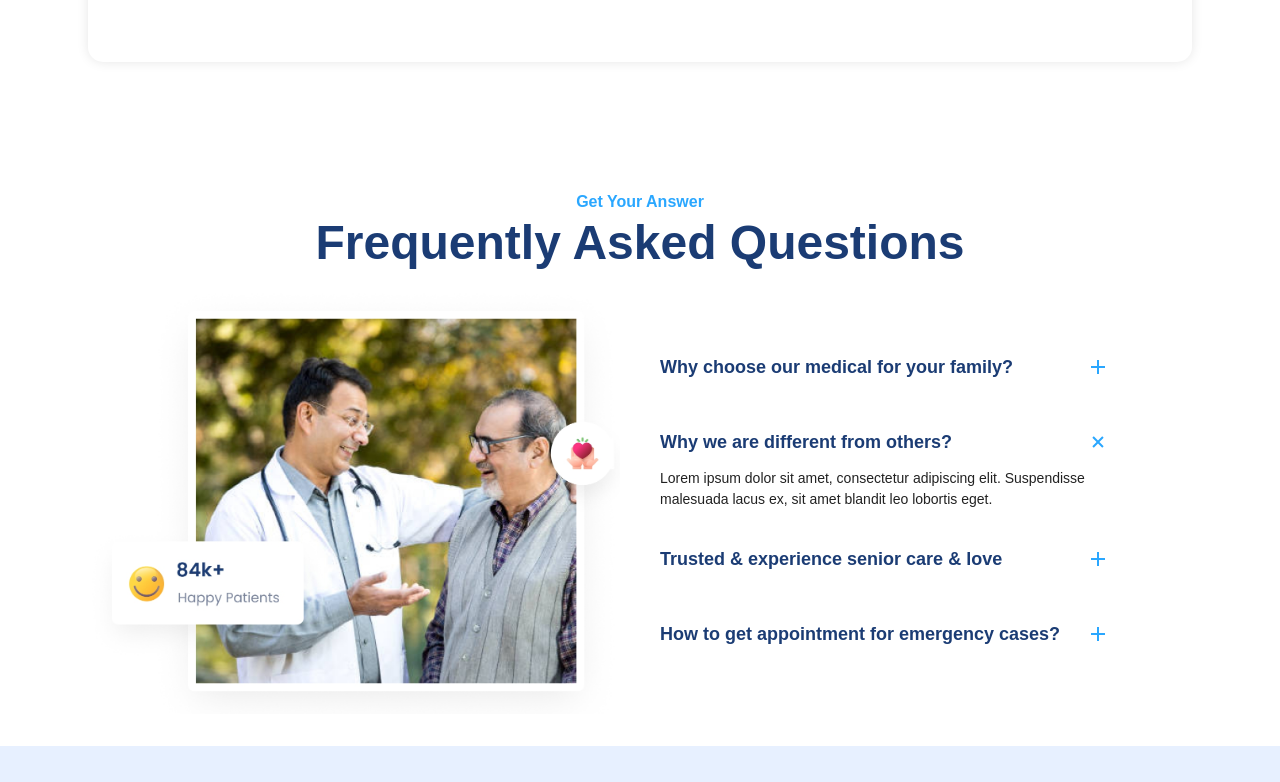
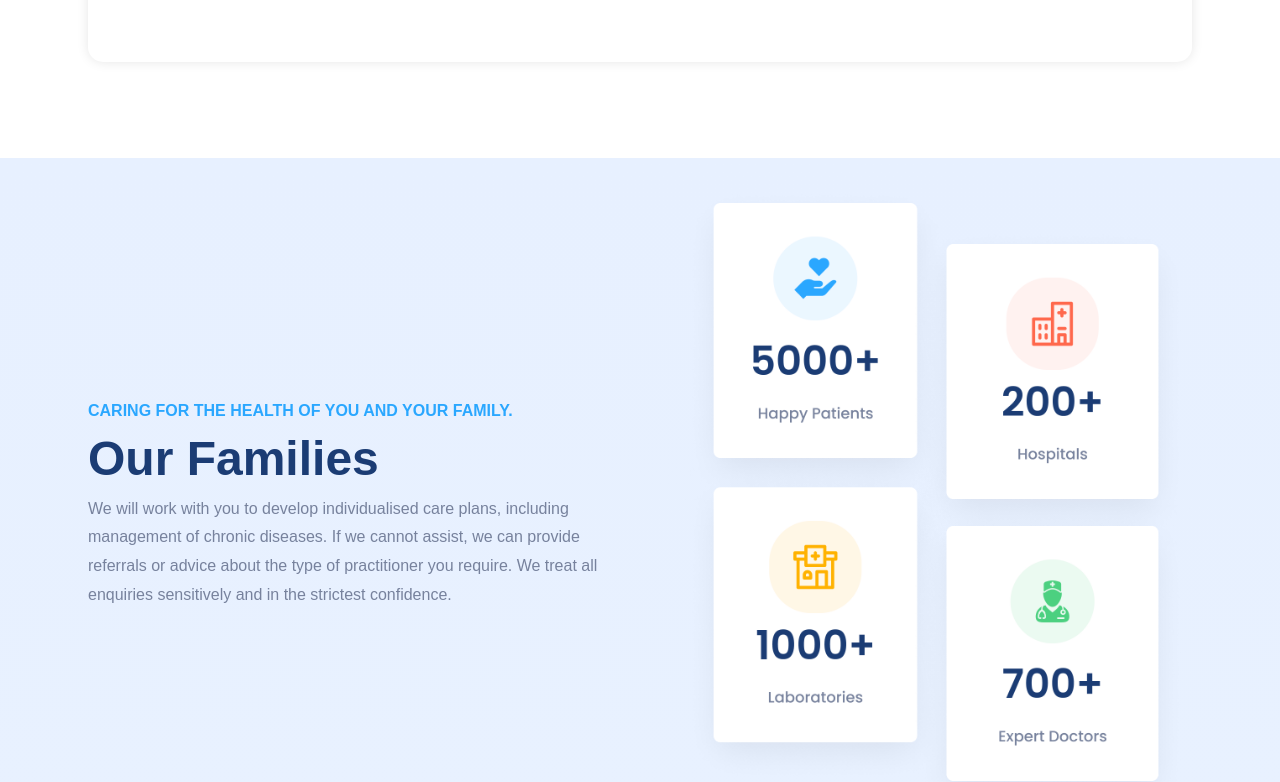
Before and after one commit to SHUBHAM-126/Medify, a React (Create React App) app: page / in a window 1280 px wide. Shown: the part 868-1650 px from the top of the page. Built offline with nearby package versions, Linux system fonts and the light colour scheme; no server answers.

Commit message:
Added new component: OurFamilies

```diff
--- a/src/components/Accordion/Accordion.jsx
+++ b/src/components/Accordion/Accordion.jsx
@@ -38,7 +38,7 @@
 }));
 
 export default function CustomizedAccordions({ data }) {
-    const [expanded, setExpanded] = React.useState('panel1');
+    const [expanded, setExpanded] = React.useState('');
 
     const handleChange = (panel) => (event, newExpanded) => {
         setExpanded(newExpanded ? panel : false);
--- /dev/null
+++ b/src/components/Sections/OurFamilies/OurFamilies.jsx
@@ -0,0 +1,38 @@
+import { Box, Container, Grid, Typography } from "@mui/material";
+import banner from '../../../assets/our-families-banner.png'
+
+export default function OurFamilies() {
+    return (
+        <Box pt={3} sx={{ background: 'linear-gradient(#E7F0FF, #E8F1FF)' }}>
+            <Container>
+                <Grid container alignItems='center' spacing={10}>
+
+                    <Grid item xs={12} md={6}>
+                        <Typography
+                            fontWeight={600}
+                            color="primary.main"
+                        >
+                            CARING FOR THE HEALTH OF YOU AND YOUR FAMILY.
+                        </Typography>
+                        <Typography variant="h2">
+                            Our Families
+                        </Typography>
+                        <Typography color='#77829D' lineHeight={1.8}>
+                            We will work with you to develop individualised care plans, including management of chronic diseases. If we cannot assist, we can provide referrals or advice about the type of practitioner you require. We treat all enquiries sensitively and in the strictest confidence.
+                        </Typography>
+                    </Grid>
+
+                    <Grid item xs={12} md={6}>
+                        <Box
+                            component='img'
+                            src={banner}
+                            width={1}
+                            height='auto'
+                        />
+                    </Grid>
+
+                </Grid>
+            </Container>
+        </Box>
+    )
+}
--- a/src/index.js
+++ b/src/index.js
@@ -68,8 +68,8 @@
         },
         h2: {
           color: "#1B3C74",
+          fontWeight: '600',
           fontSize: '48px',
-          fontWeight: '600'
         },
         h3: {
           color: '#102851',
@@ -114,6 +114,12 @@
   }
 })
 
+theme.typography.h2 = {
+  [theme.breakpoints.down('sm')]: {
+    fontSize: '32px'
+  }
+}
+
 const root = ReactDOM.createRoot(document.getElementById('root'));
 root.render(
   <React.StrictMode>
--- a/src/pages/Home/Home.jsx
+++ b/src/pages/Home/Home.jsx
@@ -3,6 +3,7 @@
 import HospitalSearch from "../../components/HospitalSearchForm/Search"
 import HeroUSPs from "../../components/Sections/HeroUSPs/HeroUSPs";
 import FAQs from "../../components/Sections/FAQs/FAQs";
+import OurFamilies from "../../components/Sections/OurFamilies/OurFamilies";
 
 export default function Home() {
     return (
@@ -27,6 +28,8 @@
                 </Container>
             </Box>
 
+            <OurFamilies/>
+
             <FAQs />
 
         </Box>
```
Also changed, not shown: src/assets/our-families-banner.png (added).
